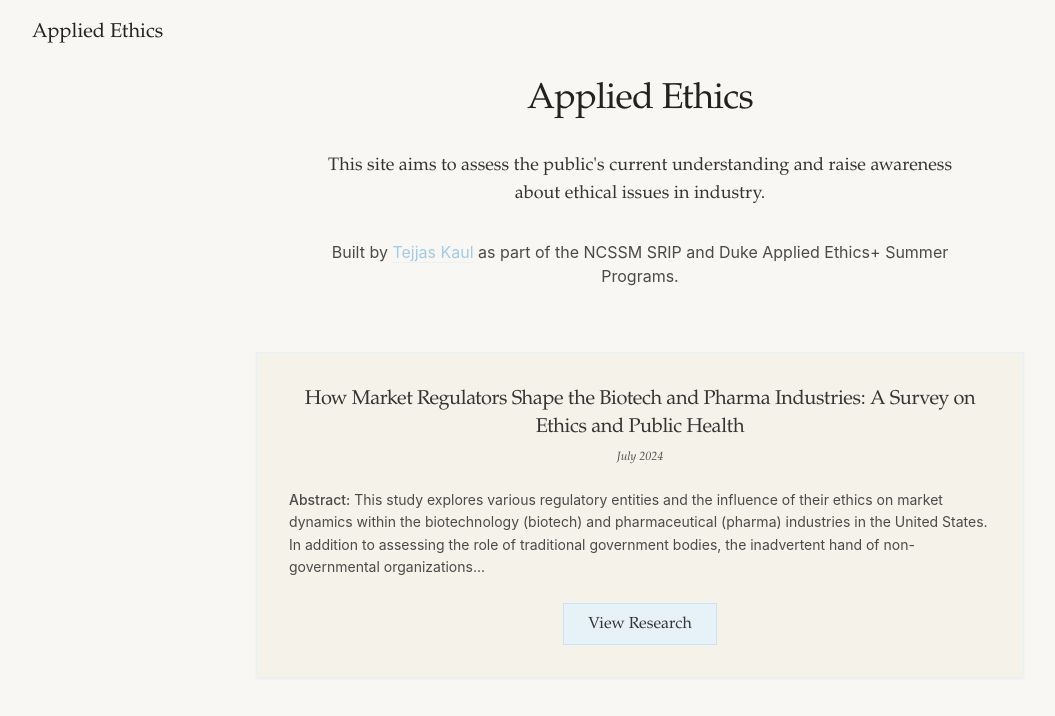
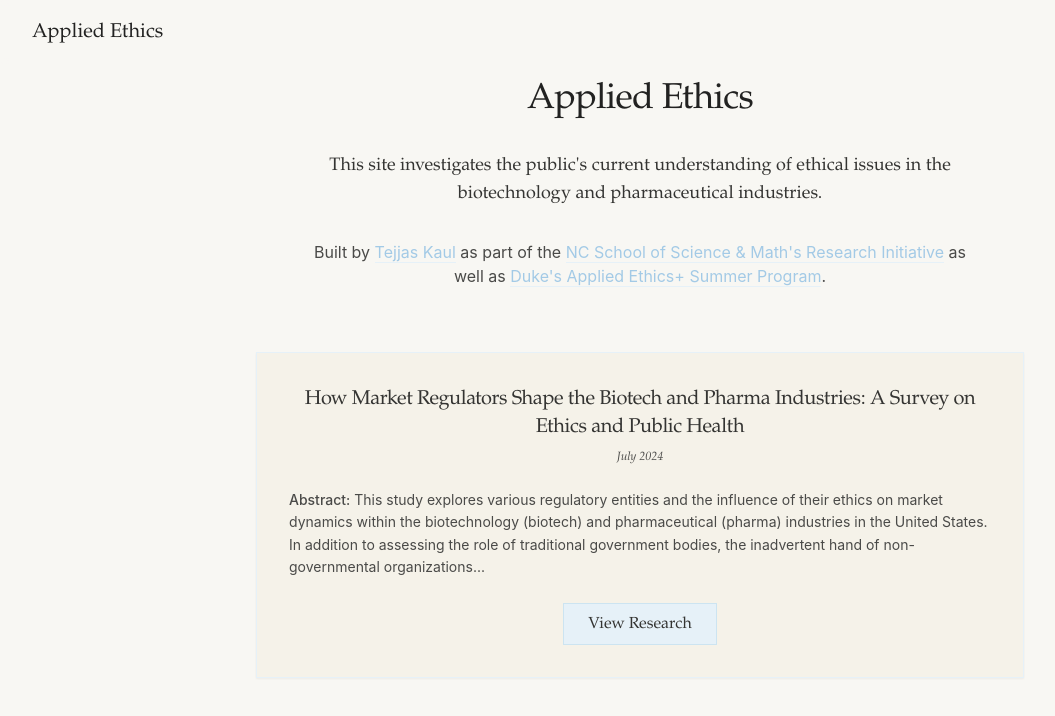
Before and after one commit to tkpepper15/applied-ethics, a Next.js app: page / in a window 1280 px wide. Shown: the top 716 px of the page, without its empty margins (0-1055 px from the left). Built offline with nearby package versions, Linux system fonts and the light colour scheme.

Commit message:
Commit message

```diff
--- a/app/page.tsx
+++ b/app/page.tsx
@@ -13,10 +13,10 @@ const Home: React.FC = () => {
           <h1 className="font-serif text-3xl sm:text-4xl mb-6 sm:mb-8 text-center">Applied Ethics</h1>
           <div className="mx-auto">
             <p className="text-base sm:text-lg mb-6 sm:mb-8 text-center font-serif text-charcoal-200 max-w-2xl mx-auto">
-              This site aims to assess the public&apos;s current understanding and raise awareness about ethical issues in industry.
+              This site investigates the public&apos;s current understanding of ethical issues in the biotechnology and pharmaceutical industries.
             </p>
             <p className="text-center text-charcoal-100 mb-10 sm:mb-12 text-sm sm:text-base max-w-2xl mx-auto">
-              Built by <a className="hover:text-azure-300 transition-colors border-b border-azure-100" href="https://www.linkedin.com/in/tejjas-kaul-36091a22b/" target="_blank" rel="noopener noreferrer">Tejjas Kaul</a> as part of the NCSSM SRIP and Duke Applied Ethics+ Summer Programs.
+              Built by <a className="hover:text-azure-300 transition-colors border-b border-azure-100" href="https://www.linkedin.com/in/tejjas-kaul-36091a22b/" target="_blank" rel="noopener noreferrer">Tejjas Kaul</a> as part of the <a className="hover:text-azure-300 transition-colors border-b border-azure-100" href="https://research-innovation.ncssm.edu/summer-ri-program#h.m0ynxe9icdfe" target="_blank" rel="noopener noreferrer">NC School of Science & Math's Research Initiative</a> as well as <a className="hover:text-azure-300 transition-colors border-b border-azure-100" href="https://scienceandsociety.duke.edu/how-mission-orientations-ethical-beliefs-and-ownership-structures-have-shaped-the-growth-of-companies-and-their-impacts-on-the-world/" target="_blank" rel="noopener noreferrer">Duke's Applied Ethics+ Summer Program</a>.
             </p>
           </div>
 
```
